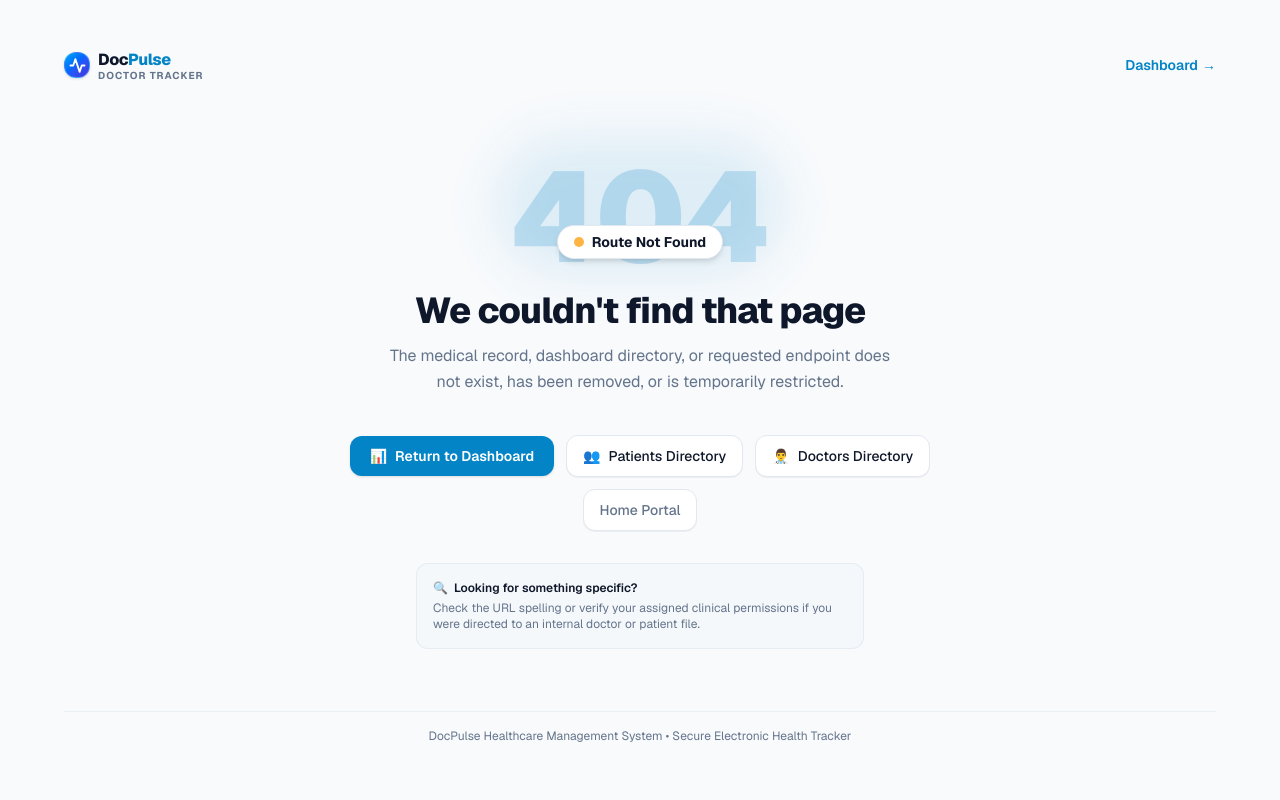
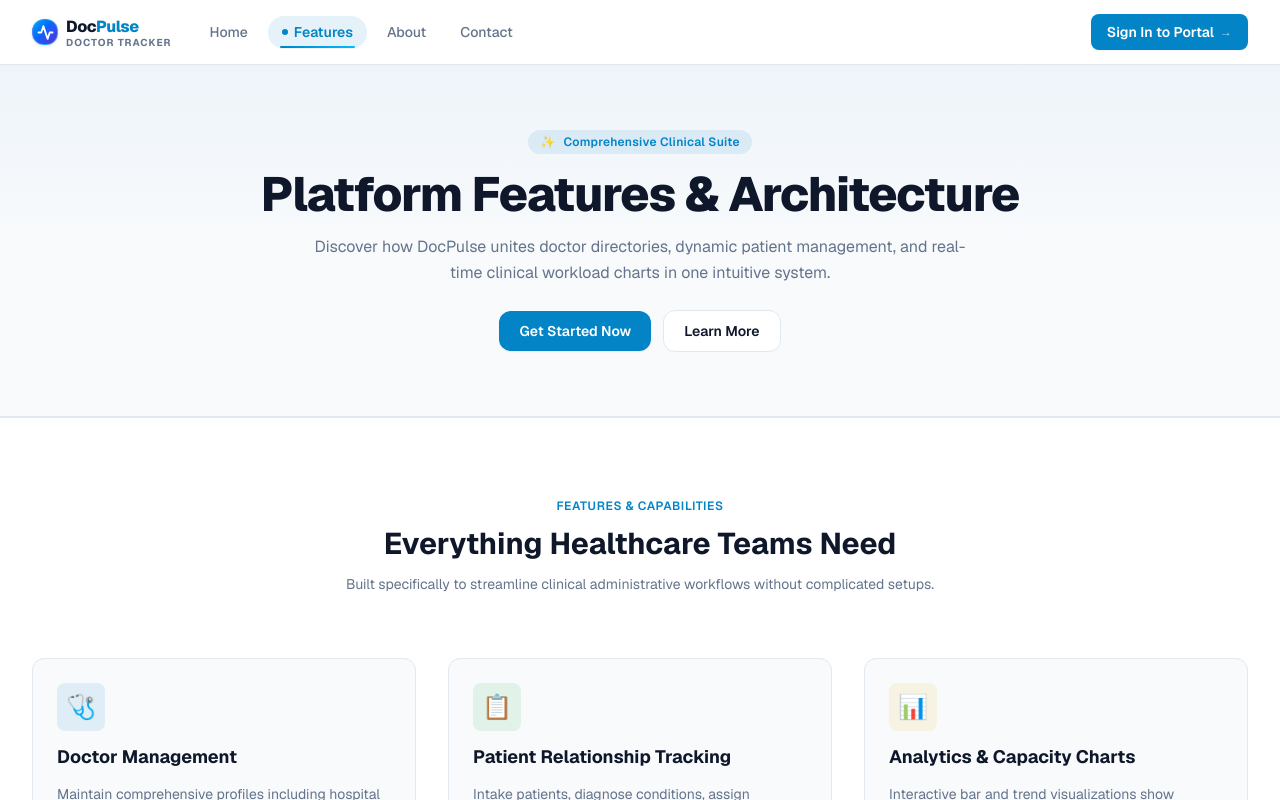
Before and after one commit to md-nasim-mondal/careguide-doctor-tracker, a Next.js app in the folder client/: page /features in a window 1280 px wide. Before the commit this address had no page. Shown: the top 800 px of the page. Built offline with nearby package versions, Linux system fonts and the light colour scheme.

Commit message:
feat(pages): add dedicated /features page and update navigation links

```diff
--- /dev/null
+++ b/client/src/app/(public)/features/page.tsx
@@ -0,0 +1,55 @@
+import type { Metadata } from "next";
+import Link from "next/link";
+import FeaturesSection from "@/components/public/FeaturesSection";
+import WorkflowSection from "@/components/public/WorkflowSection";
+import CtaBanner from "@/components/public/CtaBanner";
+
+export const metadata: Metadata = {
+  title: "Clinical Features & Capabilities - DocPulse",
+  description: "Explore the comprehensive features of DocPulse doctor-patient tracker, capacity charts, and clinical safeguards.",
+};
+
+export default function FeaturesPage() {
+  return (
+    <div className="flex flex-col w-full">
+      {/* Features Page Hero */}
+      <section className="py-12 sm:py-16 bg-linear-to-b from-primary/5 via-background to-background border-b border-border">
+        <div className="max-w-7xl mx-auto px-2.5 sm:px-6 lg:px-8 text-center space-y-4">
+          <div className="inline-flex items-center gap-2 px-3 py-1 rounded-full bg-primary/10 text-primary text-xs font-semibold tracking-wide">
+            <span>✨</span>
+            <span>Comprehensive Clinical Suite</span>
+          </div>
+          <h1 className="text-2xl sm:text-4xl lg:text-5xl font-extrabold tracking-tight text-foreground">
+            Platform Features &amp; Architecture
+          </h1>
+          <p className="text-xs sm:text-base text-muted-foreground max-w-2xl mx-auto leading-relaxed">
+            Discover how DocPulse unites doctor directories, dynamic patient management, and real-time clinical workload charts in one intuitive system.
+          </p>
+          <div className="pt-2 flex items-center justify-center gap-3">
+            <Link
+              href="/login"
+              className="px-5 py-2.5 bg-primary text-primary-foreground font-semibold rounded-xl text-xs sm:text-sm hover:opacity-90 transition shadow-xs"
+            >
+              Get Started Now
+            </Link>
+            <Link
+              href="/about"
+              className="px-5 py-2.5 bg-card border border-border text-foreground font-semibold rounded-xl text-xs sm:text-sm hover:bg-muted transition"
+            >
+              Learn More
+            </Link>
+          </div>
+        </div>
+      </section>
+
+      {/* Main Features Grid */}
+      <FeaturesSection />
+
+      {/* Workflow Section */}
+      <WorkflowSection />
+
+      {/* Call to action */}
+      <CtaBanner />
+    </div>
+  );
+}
--- a/client/src/components/public/PublicFooter.tsx
+++ b/client/src/components/public/PublicFooter.tsx
@@ -21,7 +21,7 @@ export default function PublicFooter() {
             <h4 className="text-sm font-semibold mb-3">Navigation</h4>
             <ul className="space-y-2 text-xs sm:text-sm text-muted-foreground">
               <li><Link href="/" className="hover:text-foreground transition-colors">Home</Link></li>
-              <li><Link href="/#features" className="hover:text-foreground transition-colors">Key Features</Link></li>
+              <li><Link href="/features" className="hover:text-foreground transition-colors">Key Features</Link></li>
               <li><Link href="/about" className="hover:text-foreground transition-colors">About Mission</Link></li>
               <li><Link href="/contact" className="hover:text-foreground transition-colors">Contact Support</Link></li>
             </ul>
--- a/client/src/components/public/PublicNavbar.tsx
+++ b/client/src/components/public/PublicNavbar.tsx
@@ -5,7 +5,7 @@ import MobileMenu from "./MobileMenu";
 
 const NAV_LINKS: NavLinkItem[] = [
   { name: "Home", href: "/" },
-  { name: "Features", href: "/#features" },
+  { name: "Features", href: "/features" },
   { name: "About", href: "/about" },
   { name: "Contact", href: "/contact" },
 ];
```
